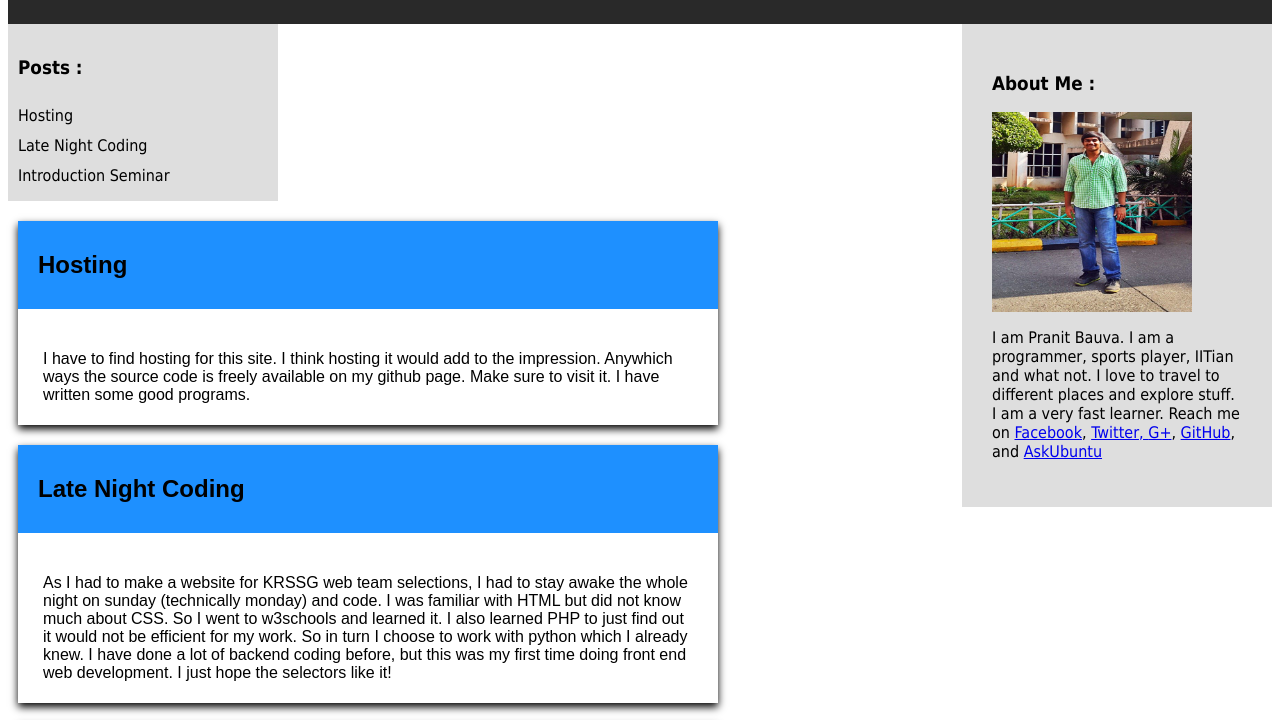
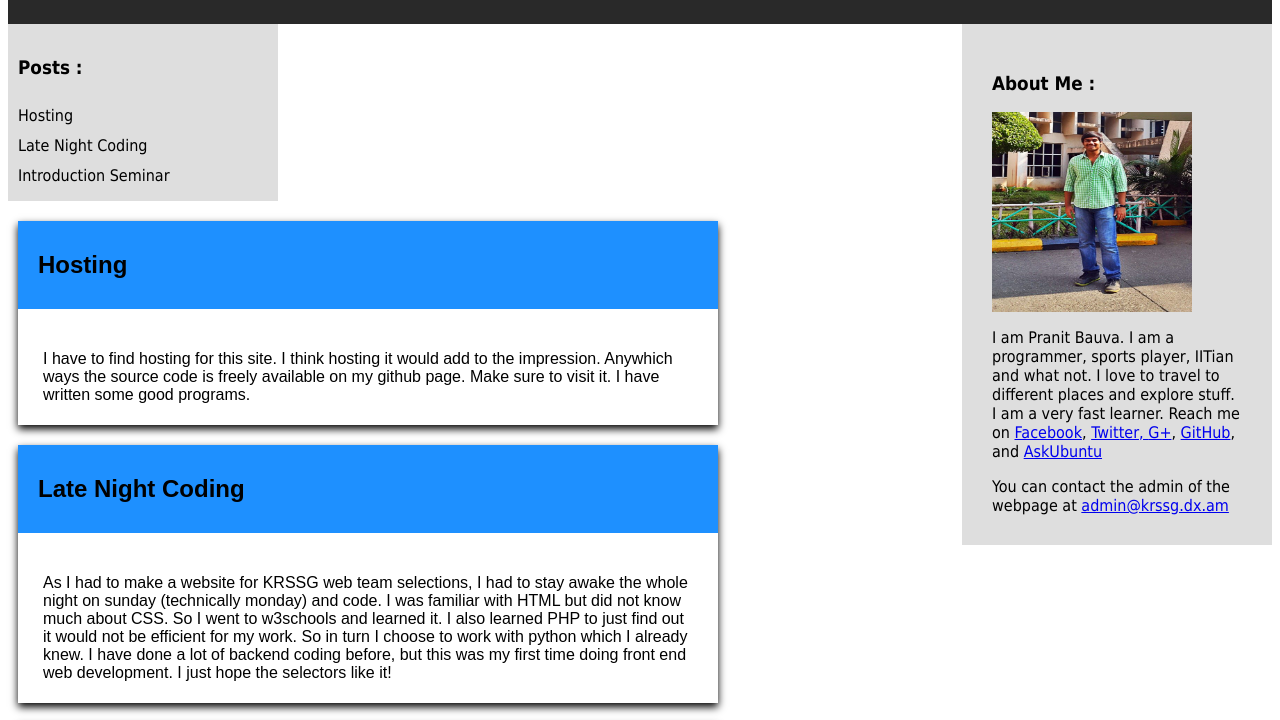
Before and after one commit to pranitbauva1997/krssg-interview, a plain HTML site: page index.html in a window 1280 px wide. Shown: the part 80-800 px from the top of the page. Drawn offline with Linux system fonts and the light colour scheme.

Commit message:
Add email address in about section

```diff
--- a/index.html
+++ b/index.html
@@ -24,6 +24,8 @@ Reach me on <a href="https://wwww.facebook.com/pranit.bauva">Facebook</a>,
 <a href="https://plus.google.com/+PranitBauva">G+</a>,
 <a href="https://github.com/pranitbauva1997">GitHub</a>, and
 <a href="http://askubuntu.com/users/70375/pranit-bauva">AskUbuntu</a></p>
+You can contact the admin of the webpage at
+<a href="mailto:admin@krssg.dx.am">admin@krssg.dx.am</a>
 </div>
 
 <div id="section"><div class="post" id="144044095">
```
